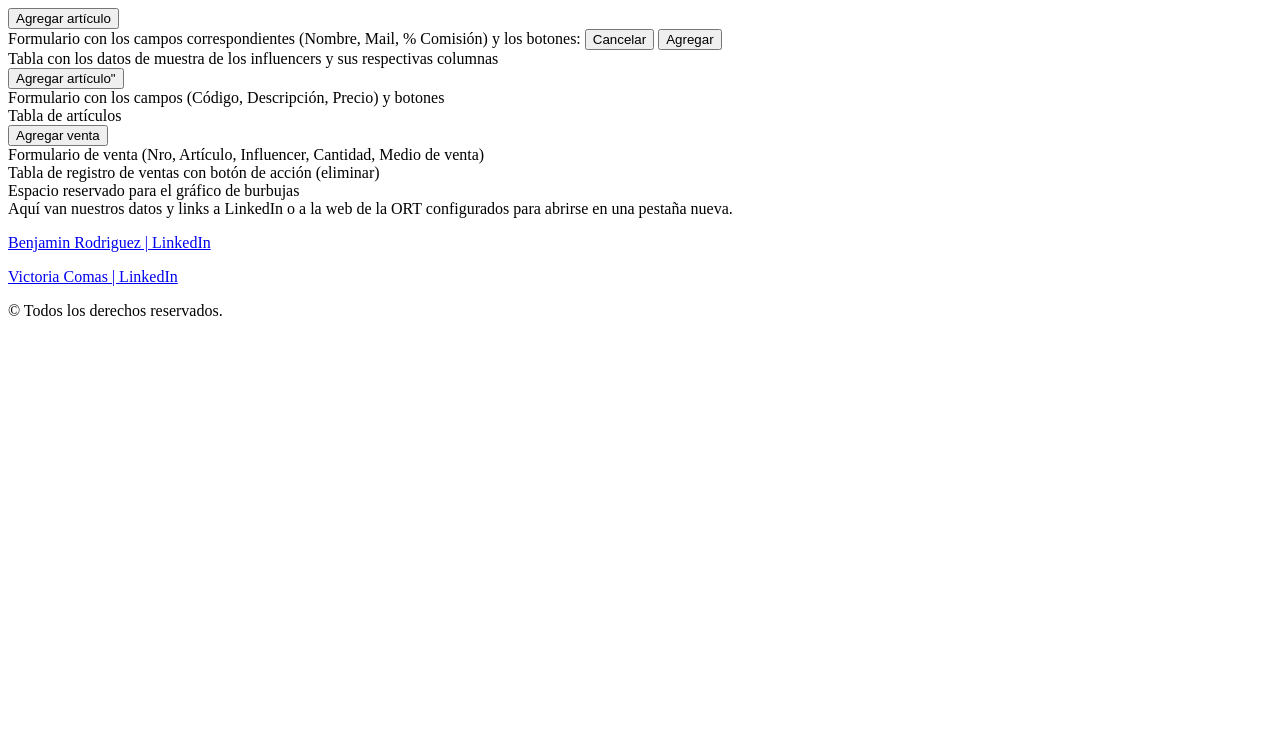
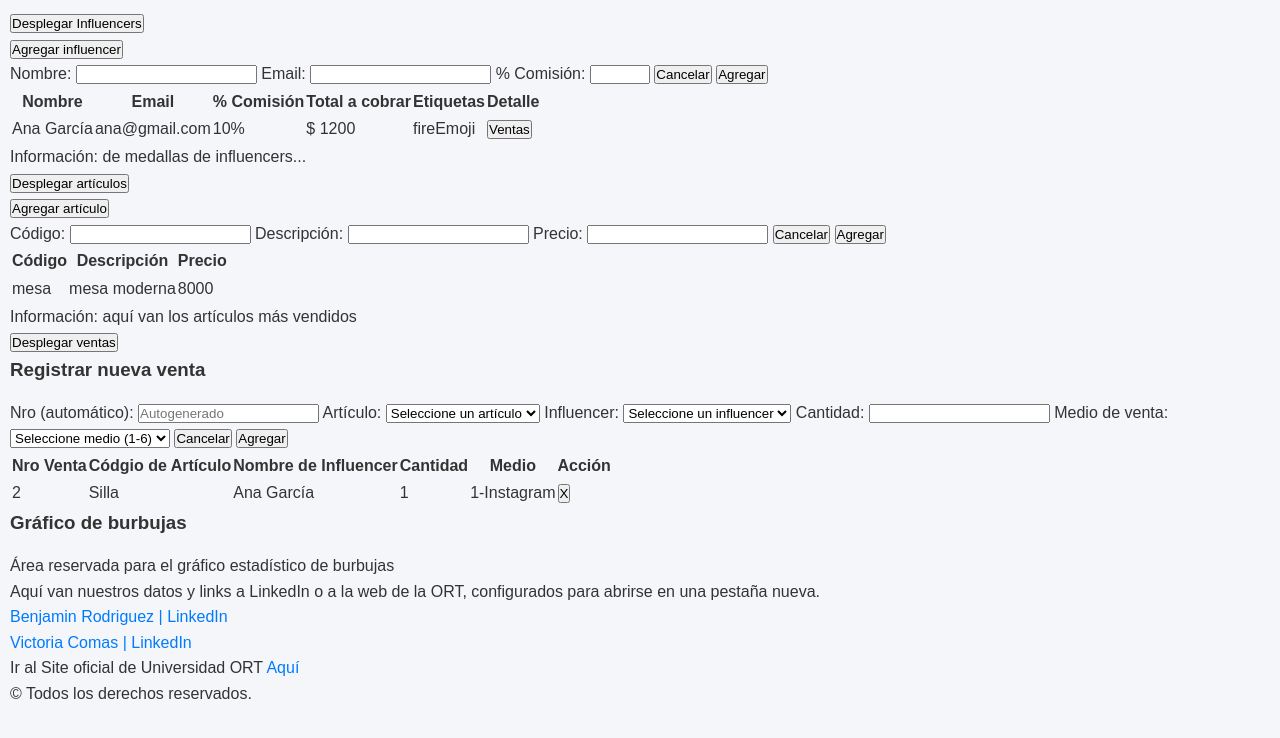
Before and after one commit to benjax2/p1-obligatorio1, a plain HTML site: page index.html in a window 1280 px wide. Drawn offline with Linux system fonts and the light colour scheme.

Commit message:
corrección de errores en escritura, adición de inputs y tablas

```diff
--- /dev/null
+++ b/css/index.css
@@ -0,0 +1,41 @@
+/*
+  Alumnos:
+  - Victoria Comas |
+  - Benjamin Rodriguez | 282020
+*/
+
+* {
+  margin: 0;
+  padding: 0;
+  box-sizing: border-box;
+}
+
+body {
+  font-family: Arial, Arial, Helvetica, sans-serif;
+  font-size: 16px;
+  line-height: 1.6;
+  background-color: #f4f6f9;
+  color: #333333;
+  padding: 10px;
+}
+
+h1,
+h2,
+h3 {
+  margin-bottom: 15px;
+  font-weight: 600;
+}
+
+a {
+  text-decoration: none;
+  color: #007bff;
+}
+
+a:hover {
+  text-decoration: underline;
+}
+
+button {
+  cursor: pointer;
+  font-family: inherit;
+}
--- a/index.html
+++ b/index.html
@@ -9,68 +9,212 @@
     <meta charset="UTF-8" />
     <meta name="viewport" content="width=device-width, initial-scale=1.0" />
     <title>Obligatorio 1</title>
-    <link rel="stylesheet" href="style/index.css" />
+    <link rel="stylesheet" href="css/index.css" />
   </head>
   <body>
     <header></header>
 
     <section id="influencers">
       <article>
-        <button>Agregar artículo</button>
+        <button>Desplegar Influencers</button>
       </article>
 
       <article>
-        Formulario con los campos correspondientes (Nombre, Mail, % Comisión) y
-        los botones:
-        <button>Cancelar</button>
-        <button>Agregar</button>
+        <button>Agregar influencer</button>
+        <form>
+          <label for="inf-nombre">Nombre:</label>
+          <input type="text" name="inf-nombre" id="inf-nombre" required />
+
+          <label for="inf-email">Email:</label>
+          <input type="email" name="inf-email" id="inf-email" required />
+
+          <label for="inf-comision">% Comisión:</label>
+          <input
+            type="number"
+            name="inf-comision"
+            id="inf-comision"
+            min="0"
+            max="100"
+            required
+          />
+
+          <button>Cancelar</button>
+          <button type="submit">Agregar</button>
+        </form>
       </article>
 
       <article>
         <table>
-          Tabla con los datos de muestra de los influencers y sus respectivas
-          columnas
+          <thead>
+            <tr>
+              <th>Nombre</th>
+              <th>Email</th>
+              <th>% Comisión</th>
+              <th>Total a cobrar</th>
+              <th>Etiquetas</th>
+              <th>Detalle</th>
+            </tr>
+          </thead>
+          <tbody>
+            <tr>
+              <td>Ana García</td>
+              <td>ana@gmail.com</td>
+              <td>10%</td>
+              <td>$ 1200</td>
+              <td>fireEmoji</td>
+              <td><button>Ventas</button></td>
+            </tr>
+          </tbody>
         </table>
+        <div class="info-medallas">
+          <p>Información: de medallas de influencers...</p>
+        </div>
       </article>
     </section>
 
     <section id="articulos">
       <article>
-        <button>Agregar artículo"</button>
+        <button>Desplegar artículos</button>
       </article>
 
       <article>
-        Formulario con los campos (Código, Descripción, Precio) y botones
+        <button>Agregar artículo</button>
+        <form>
+          <label for="art-codigo">Código:</label>
+          <input type="text" name="art-codigo" id="art-codigo" required />
+
+          <label for="art-descripcion">Descripción:</label>
+          <input
+            type="text"
+            name="art-descripcion"
+            id="art-descripcion"
+            required
+          />
+
+          <label for="art-precio">Precio:</label>
+          <input
+            type="number"
+            name="art-precio"
+            id="art-precio"
+            min="0"
+            required
+          />
+
+          <button>Cancelar</button>
+          <button type="submit">Agregar</button>
+        </form>
       </article>
 
       <article>
         <table>
-          Tabla de artículos
+          <thead>
+            <tr>
+              <th>Código</th>
+              <th>Descripción</th>
+              <th>Precio</th>
+            </tr>
+          </thead>
+          <tbody>
+            <tr>
+              <td>mesa</td>
+              <td>mesa moderna</td>
+              <td>8000</td>
+            </tr>
+          </tbody>
         </table>
+        <div class="info-medalla-articulo">
+          <p>Información: aquí van los artículos más vendidos</p>
+        </div>
       </article>
     </section>
 
     <section id="ventas">
       <article>
-        <button>Agregar venta</button>
+        <button>Desplegar ventas</button>
       </article>
 
       <article>
-        Formulario de venta (Nro, Artículo, Influencer, Cantidad, Medio de
-        venta)
+        <h3>Registrar nueva venta</h3>
+        <form>
+          <label for="vta-nro">Nro (automático):</label>
+          <input
+            type="text"
+            name="vta-nro"
+            id="vta-nro"
+            readonly
+            placeholder="Autogenerado"
+          />
+
+          <label for="vta-articulo">Artículo:</label>
+          <select name="vta-articulo" id="vta-articulo" required>
+            <option value="">Seleccione un artículo</option>
+          </select>
+
+          <label for="vta-influencer">Influencer:</label>
+          <select name="vta-influencer" id="vta-influencer">
+            <option value="">Seleccione un influencer</option>
+          </select>
+
+          <label for="vta-cantidad">Cantidad:</label>
+          <input
+            type="number"
+            name="vta-cantidad"
+            id="vta-cantidad"
+            min="1"
+            required
+          />
+
+          <label for="vta-medio">Medio de venta:</label>
+          <select name="vta-medio" id="vta-medio">
+            <option value="">Seleccione medio (1-6)</option>
+            <option value="1">Medio 1</option>
+            <option value="2">Medio 2</option>
+            <option value="3">Medio 3</option>
+            <option value="4">Medio 4</option>
+            <option value="5">Medio 5</option>
+            <option value="6">Medio 6</option>
+          </select>
+
+          <button>Cancelar</button>
+          <button type="submit">Agregar</button>
+        </form>
       </article>
 
       <article>
         <table>
-          Tabla de registro de ventas con botón de acción (eliminar)
+          <thead>
+            <tr>
+              <th>Nro Venta</th>
+              <th>Códgio de Artículo</th>
+              <th>Nombre de Influencer</th>
+              <th>Cantidad</th>
+              <th>Medio</th>
+              <th>Acción</th>
+            </tr>
+          </thead>
+          <tbody>
+            <tr>
+              <td>2</td>
+              <td>Silla</td>
+              <td>Ana García</td>
+              <td>1</td>
+              <td>1-Instagram</td>
+              <td><button type="button">X</button></td>
+            </tr>
+          </tbody>
         </table>
       </article>
 
-      <article>Espacio reservado para el gráfico de burbujas</article>
+      <article class="area-grafico">
+        <h3>Gráfico de burbujas</h3>
+        <div class="espacio-grafico">
+          <p>Área reservada para el gráfico estadístico de burbujas</p>
+        </div>
+      </article>
     </section>
 
     <footer>
-      Aquí van nuestros datos y links a LinkedIn o a la web de la ORT
+      Aquí van nuestros datos y links a LinkedIn o a la web de la ORT,
       configurados para abrirse en una pestaña nueva.
       <p>
         <a
@@ -82,9 +226,13 @@
       <p>
         <a href="#" target="_blank">Victoria Comas | LinkedIn</a>
       </p>
+      <p>
+        Ir al Site oficial de Universidad ORT
+        <a href="https://www.ort.edu.uy/" target="_blank">Aquí</a>
+      </p>
       <p>&copy; Todos los derechos reservados.</p>
     </footer>
 
-    <script src=""></script>
+    <script src="js/main.js"></script>
   </body>
 </html>
--- a/style/index.css
+++ /dev/null
@@ -1,5 +0,0 @@
-/*
-  Alumnos:
-  - Victoria Comas |
-  - Benjamin Rodriguez | 282020
-*/
```
Also changed, not shown: js/main.js (added).
